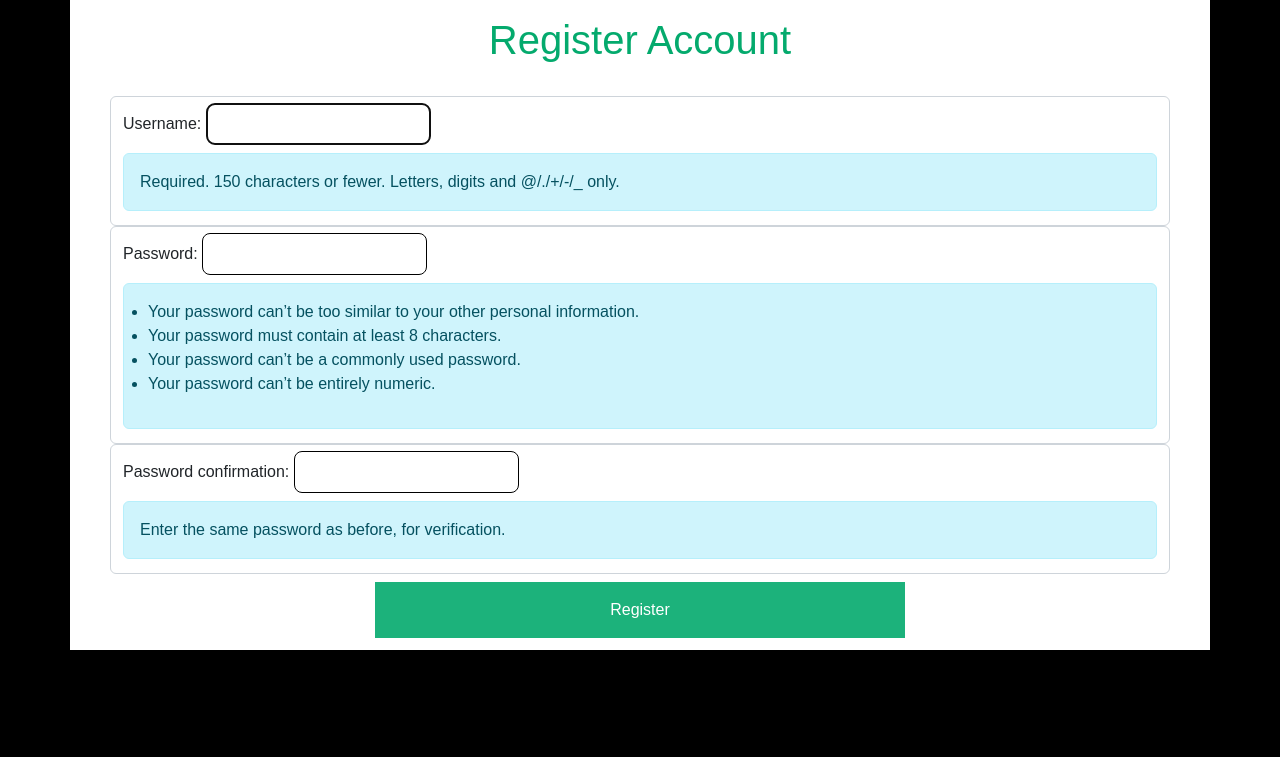
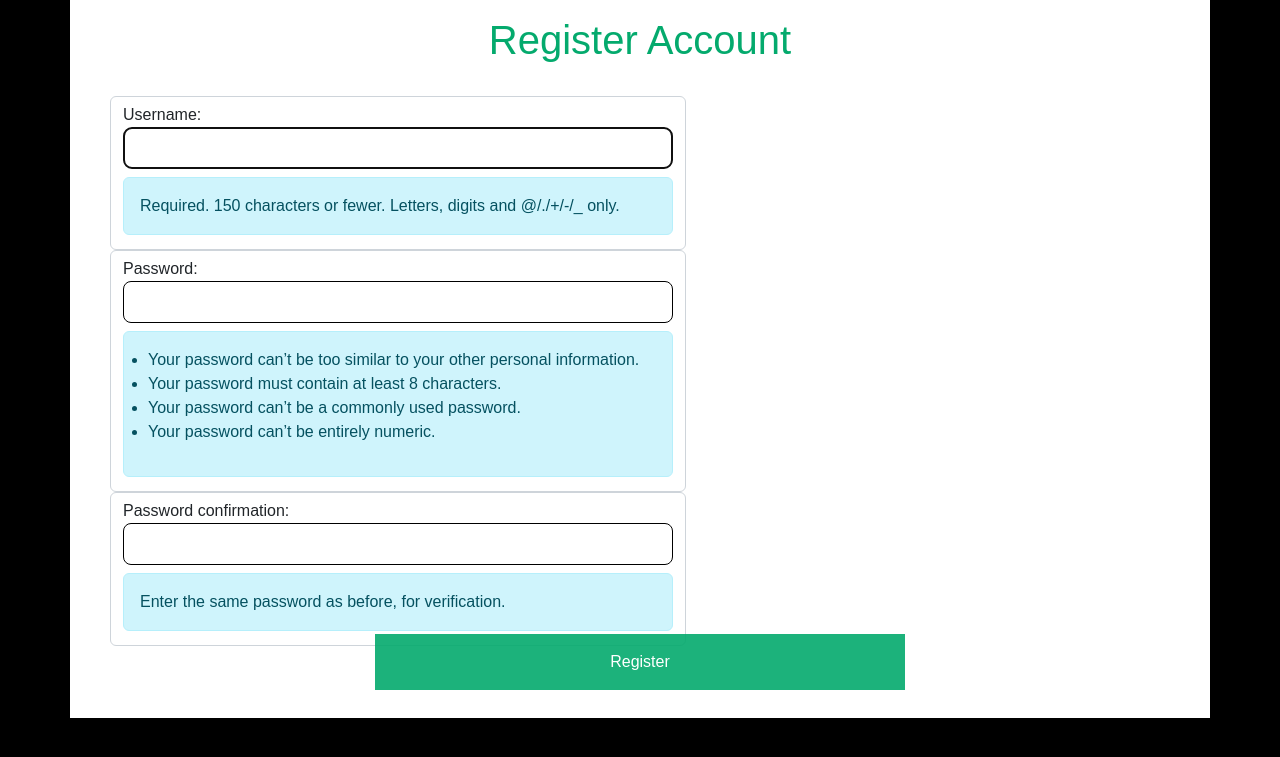
Before and after one commit to MarcSalvadore/Tugas2_DjangoMVT, a Django app: page /todolist/register/ in a window 1280 px wide. Shown: the top 757 px of the page. Run offline with Django 4.2, Linux system fonts and the light colour scheme.

```diff
--- a/todolist/templates/register.html
+++ b/todolist/templates/register.html
@@ -38,6 +38,20 @@
         margin-bottom: 25px;
     }
 
+    .form-control {
+      flex-direction: column;
+      display: flex;
+      align-self: center;
+    }
+
+    .w-full {
+      width: 100%;
+    }
+
+    .max-w-md {
+      max-width: 36rem;
+    }
+
     /* Set a style for the submit button */
     .registerbtn {
         background-color: #04AA6D;
@@ -50,8 +64,8 @@
         opacity: 0.9;
         text-align: center;
         margin: auto;
-        margin-bottom: -28px;
-        margin-top: 8px;
+        margin-bottom: -12px;
+        margin-top: -12px;
         display: flex;
         display: grid;
     }
@@ -68,6 +82,7 @@
     h1 {
         color:#04AA6D;
         font-weight: 100;
+        font-size: 40px;
         text-align: center;
     }
 </style>
```
